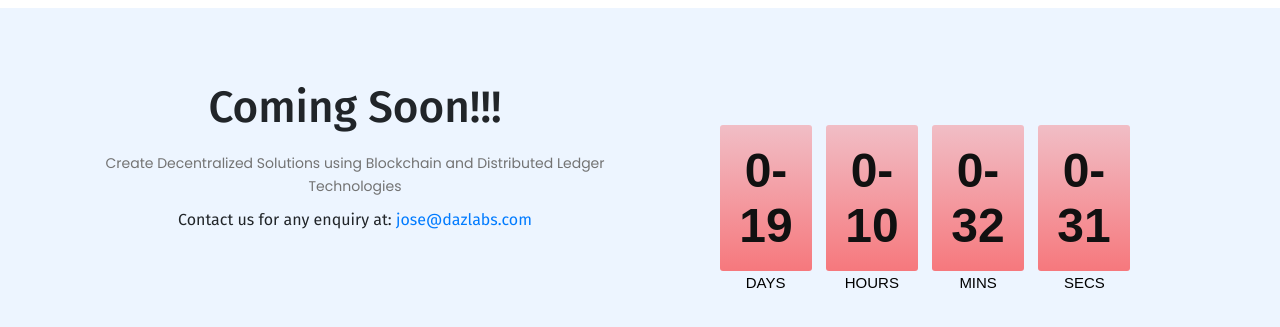
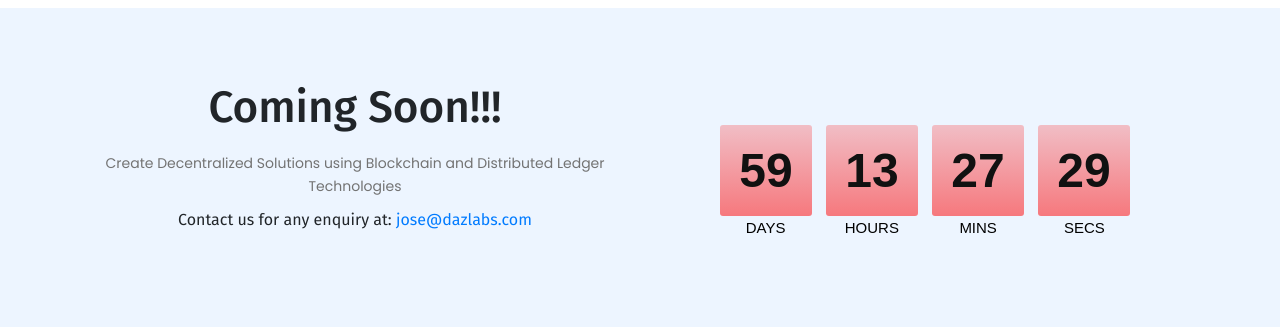
Before and after one commit to DAZ-Labs/UI-Tool-Kit, a plain HTML site: page index.html in a window 1280 px wide. Shown: the part 159-486 px from the top of the page. Drawn offline with Linux system fonts and the light colour scheme.

Commit message:
Update index.html

```diff
--- a/index.html
+++ b/index.html
@@ -1,6 +1,3 @@
-<!-- Comming Soon Landing Page -->
-
-
 <!doctype html>
 <html lang="en">
   <head>
@@ -382,7 +379,7 @@
 
 
 		<script>
-			var target_date = new Date(2018,11,18,0,0); // set the countdown date
+			var target_date = new Date(2019,2,7,0,0); // set the countdown date
 			var days, hours, minutes, seconds; // variables for time units
 
 			var countdown = document.getElementById("tiles"); // get tag element
```
